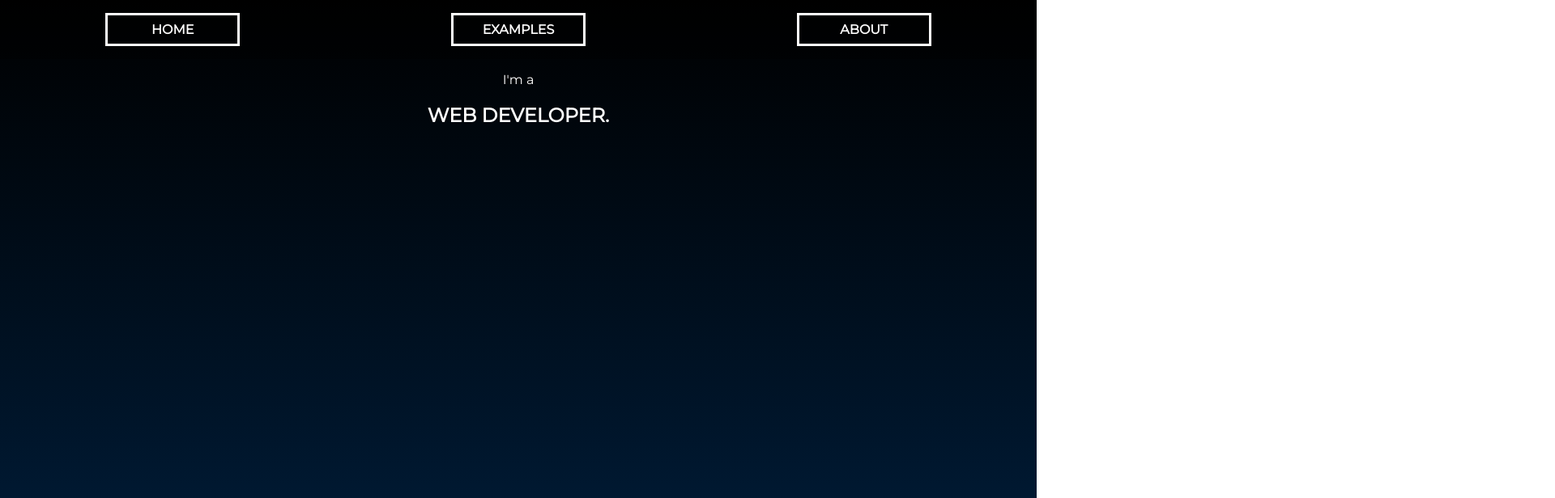
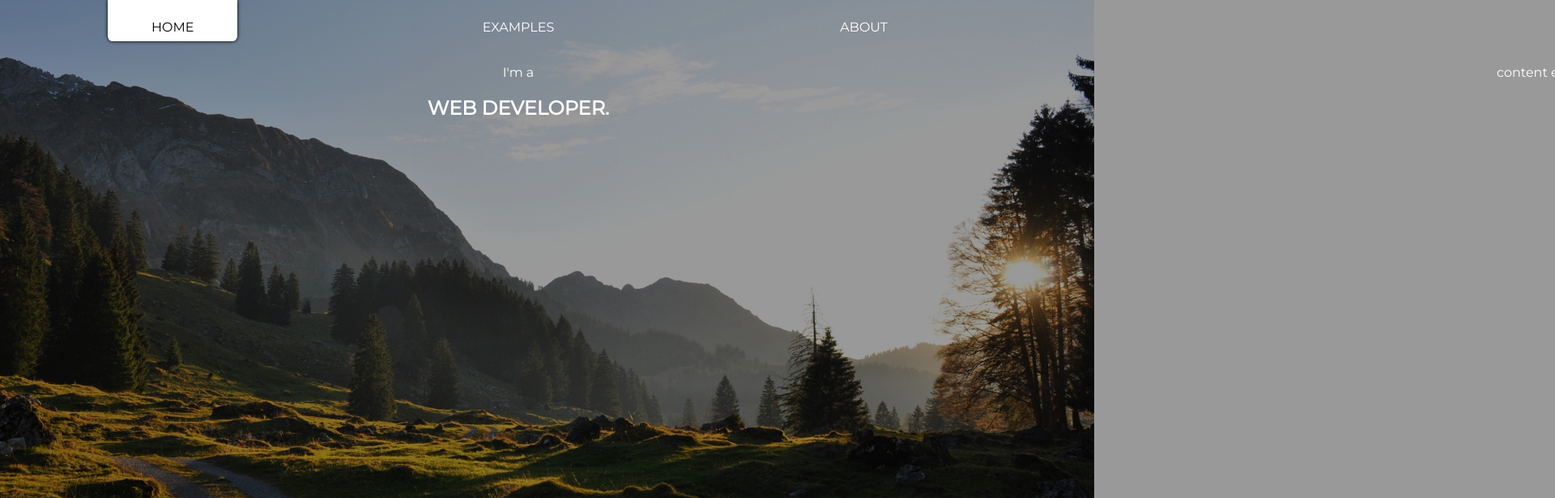
Before and after one commit to GitArcher/prom, a plain HTML site: page index.html in a window 1280 px wide. Both pictures are taken after a click on the element "HOME". Shown: the top 616 px of the page at 81% size, 1920 px wide, since content can reach past the window. Drawn offline with Linux system fonts and the light colour scheme.

Commit message:
Переосмысленны навигация и дизайн

```diff
--- a/index.html
+++ b/index.html
@@ -10,27 +10,26 @@
 
   <body onmousedown="return false">
     <header>
-      <div class="">HOME</div>
+      <div class="active">HOME</div>
       <div class="">EXAMPLES</div>
       <div class="">ABOUT</div>
     </header>
 
-    <div id="scope">
+
     <main>
       <section id="home">
-          <p>I'm a</p>
+        <span>I'm a</span>
         <h1>WEB DEVELOPER.</h1>
       </section>
 
       <section id="exemples">
-          <p>content examples</p>
+        <span>content examples</span>
       </section>
 
       <section id="about">
-          <p>content about</p>
+        <span>content about</span>
       </section>
     </main>
-    </div>
 
     <footer>
 
--- a/index.js
+++ b/index.js
@@ -1,10 +1,29 @@
-const [btnHome, btnExample, btnAbout] = document.querySelectorAll('header > div')
+//const [btnHome, btnExample, btnAbout] = document.querySelectorAll('header > div')
+const tabs = Array.from( document.querySelectorAll('header > div') )
+//const [home, examples, about] = document.querySelectorAll('main section')
+const sections = Array.from( document.querySelectorAll('main section') )
+
 const main = document.querySelector('main')
 
-btnHome.addEventListener( 'click', moveMain(0) )
-btnExample.addEventListener( 'click', moveMain(1) )
-btnAbout.addEventListener( 'click', moveMain(2) )
+// btnHome.addEventListener( 'click', moveMain(3) )
+// btnExample.addEventListener( 'click', moveMain(2) )
+// btnAbout.addEventListener( 'click', moveMain(1) )
+//
+
+tabs.forEach( (tab, num) => {
+  tab.addEventListener( 'click', toggleActiveTab )
+  tab.addEventListener( 'click', moveMain(num) )
+})
 
 function moveMain(step) {
-  return () => main.style.transform = `translateY(${-step*100}%)`
+  return event => main.style.transform = `translateX(${ -(step/3)*100 }%)`
 }
+
+function toggleActiveTab() {
+  document.querySelector('.active').classList.remove('active')
+  this.classList.add('active')
+}
+
+function viewSection() {
+  sections
+}
--- a/style.css
+++ b/style.css
@@ -7,30 +7,30 @@ html, body {
 }
 
 body {
-  background: linear-gradient(to bottom, black, #002040);
+  background: url(./res/wall.jpg) center/cover fixed no-repeat;
   font-family: Montserrat, sans-serif;
+  overflow-x: hidden;
 }
 
 header {
   width: 100%;
-  background-color: rgba(0, 0, 0, 0.3);
+  padding: 0 0 1em;
+  position: fixed;
   display: flex;
-  padding: 1em 0;
   justify-content: space-around;
   align-items: center;
+  z-index: 1;
 }
 
 header > div {
   width: 10em;
-  padding: 0.5em 0;
+  padding: 1.5em 0 .5em;
   text-align: center;
-  border: solid 3px white;
-//  border-radius: 1.5em;
+  border-radius: 0 0 .4em .4em;
   transition:
     background-color 0.4s linear,
     color 0.4s linear;
   cursor: pointer;
-  font-weight: bold;
 }
 
 header > div:hover {
@@ -38,20 +38,34 @@ header > div:hover {
   background-color: white;
 }
 
+header > div.active {
+  color: black;
+  background-color: white;
+  box-shadow: 0 0 4px .2px;
+}
+
 #scope {
-  height: calc(100vh - 5em);
+  min-height: calc(100vh - 5em);
   overflow-y: hidden;
 }
 
 main {
-  height: 100%;
-  transition: transform 0.4s ease-in;
+  display: flex;
+  width: 300%;
+  padding-top: 5em;
+  transition: transform .4s ease-in;
+  background-color: rgba(0, 0, 0, 0.4);
 }
 
 main section {
 //  display: flex;
-  width: 100%;
-  min-height: 100%;
+  width: calc(100% / 3);
+  min-height: calc(100vh - 5em);
 //  justify-content: center;
   text-align: center;
+  position: relative;
 }
+
+main section.view {
+  display: block;
+}
```
Also changed, not shown: res/wall.jpg (added). Lines whose indentation alone changed are shown as unchanged.
